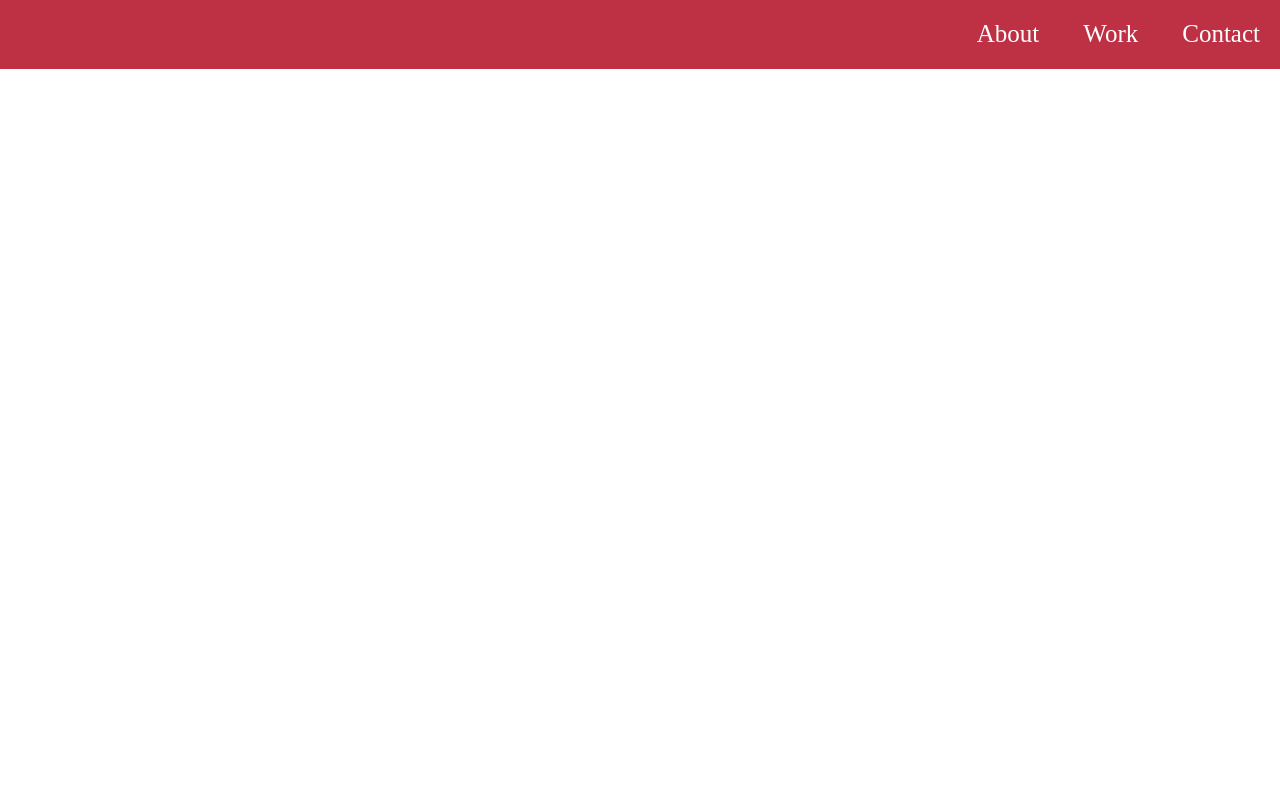
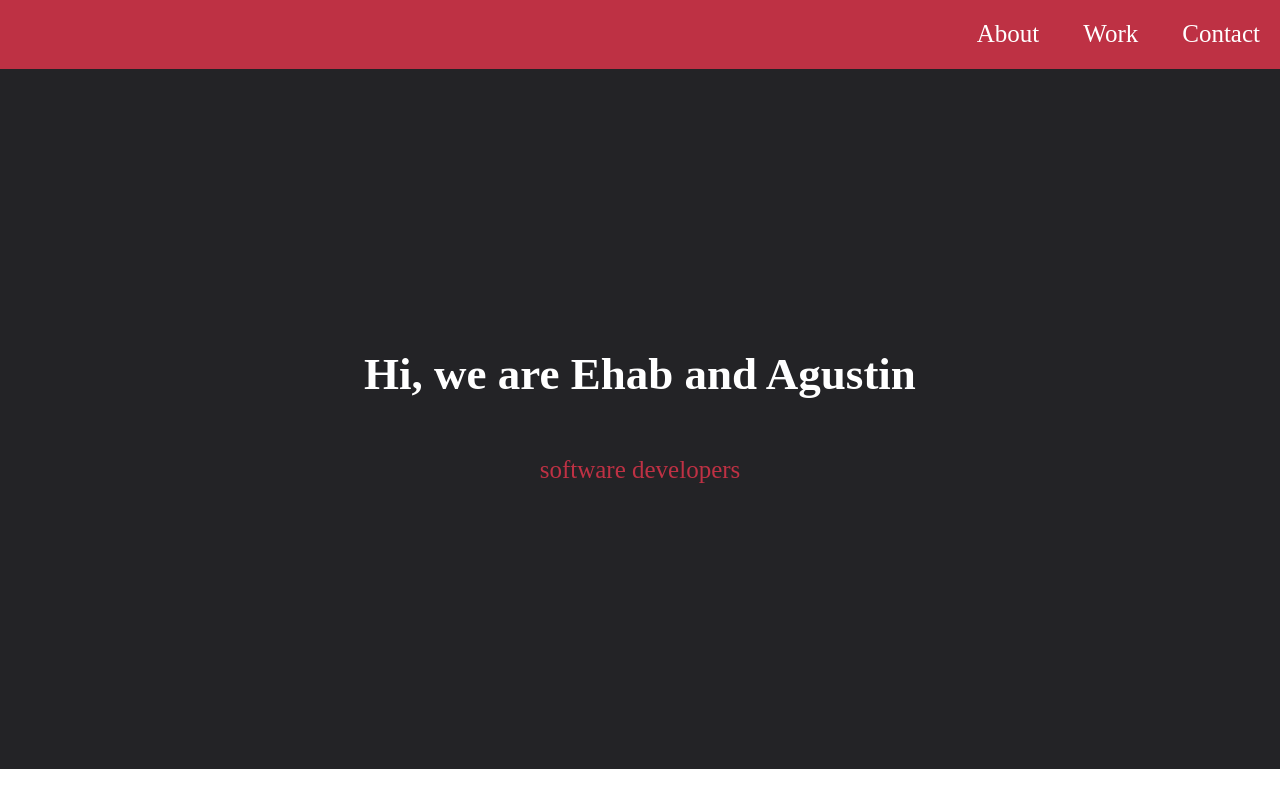
Before and after one commit to Ehab-Shaaban/personal_portfolio, a plain HTML site: page index.html in a window 1280 px wide. Drawn offline with Linux system fonts and the light colour scheme.

Commit message:
welcome section added

```diff
--- a/index.html
+++ b/index.html
@@ -19,6 +19,10 @@
         </ul>
     </nav>
     <main>
+        <div id="welcome-section">
+            <h1>Hi, we are Ehab and Agustin</h1>
+            <p>software developers</p>
+        </div>
 
     </main>
 </body>
--- a/styles/custom.css
+++ b/styles/custom.css
@@ -4,6 +4,7 @@ nav{
     top:0px;
     width: 100%;
     padding:0px;
+    margin: 0px;
 }
 nav ul{
     float:right;
@@ -24,3 +25,27 @@ nav ul li a{
 nav ul li:hover{
     background-color: #45567D;
 }
+
+#welcome-section {
+    background-color: #232326;
+    margin-top: 68.75px;
+    width: 100%;
+    height: 700px;
+    display: flex;
+    align-items: center;
+    justify-items: center;
+    flex-direction: column;
+}
+
+h1 {
+    color: white;
+    font-size: 45px;
+    text-align: center;
+    padding-top: 250px;
+    padding-bottom: 0px;
+}
+
+#welcome-section p {
+    color: #BE3144;
+    font-size: 25px;
+}
```
